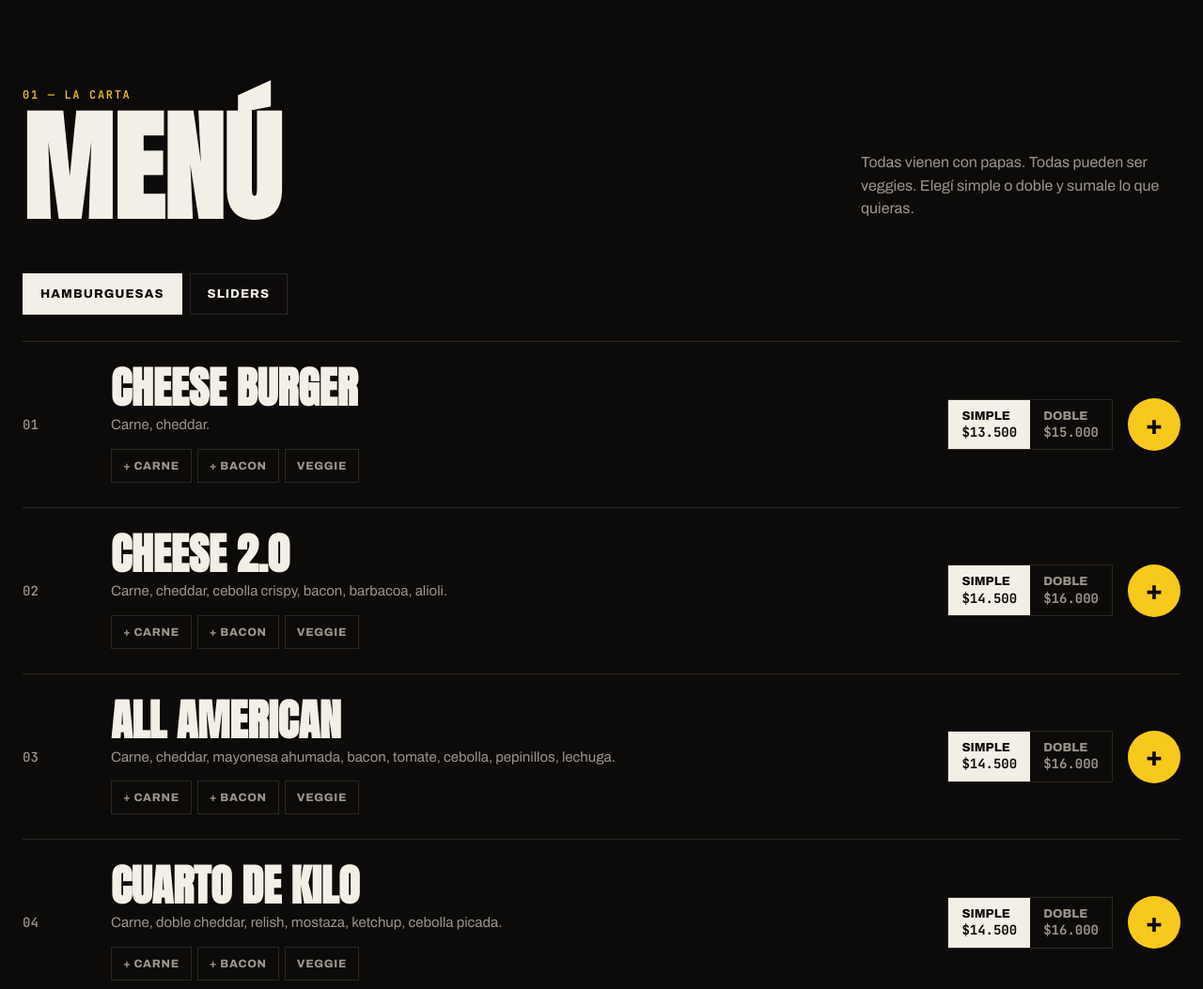
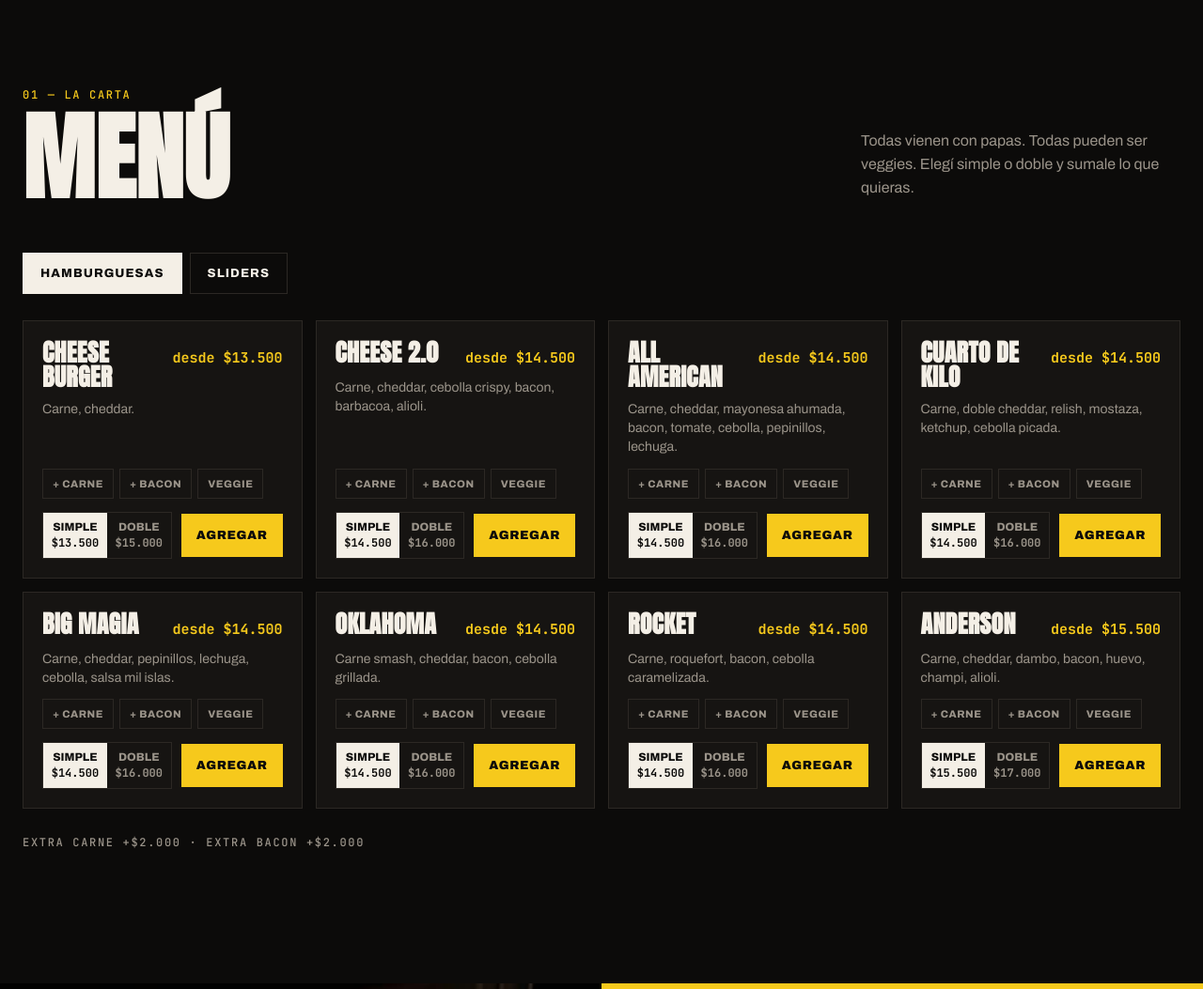
Before and after one commit to Natsura0600/AGENTEDEIA, a website: page flama/public/index.html in a window 1280 px wide. Shown: the part 940-1993 px from the top of the page at 94% size. Drawn offline with Linux system fonts and the light colour scheme.

Commit message:
Flama: menú en tarjetas compactas y bot siempre abierto en la demo
Co-Authored-By: Claude Opus 5.5 <noreply@anthropic.com>
Claude-Session: https://claude.ai/code/session_01WiwM9HeYHwRXnHz4TaEdCb

```diff
--- a/flama/public/index.html
+++ b/flama/public/index.html
@@ -70,7 +70,7 @@ nav.solid{background:#0c0b0aee;backdrop-filter:blur(10px);padding:10px 24px;bord
 /* SECTION HEAD */
 .sec{padding:130px 0}
 .head{display:flex;justify-content:space-between;align-items:flex-end;gap:24px;margin-bottom:56px;flex-wrap:wrap}
-.head h2{font-size:clamp(64px,10vw,150px)}
+.head h2{font-size:clamp(56px,8vw,120px)}
 .head .mono{color:var(--y);display:block;margin-bottom:14px}
 .head p{max-width:340px;color:var(--mut);line-height:1.55;margin:0}
 
@@ -78,24 +78,22 @@ nav.solid{background:#0c0b0aee;backdrop-filter:blur(10px);padding:10px 24px;bord
 .tabs{display:flex;gap:8px;margin-bottom:28px;flex-wrap:wrap}
 .tab{background:transparent;border:1.5px solid var(--line);color:var(--w);padding:10px 18px;font-weight:800;text-transform:uppercase;font-size:13px;letter-spacing:.08em;min-height:44px}
 .tab[aria-selected="true"]{background:var(--w);color:var(--k);border-color:var(--w)}
-.menu{border-top:1.5px solid var(--line)}
-.item{display:grid;grid-template-columns:70px 1fr auto;gap:24px;align-items:center;padding:26px 0;border-bottom:1.5px solid var(--line);position:relative;transition:background .3s}
-.item::before{content:"";position:absolute;inset:0 -24px;background:var(--k2);opacity:0;transition:opacity .3s;z-index:-1}
-.item:hover::before{opacity:1}
-.item .n{font-family:'JetBrains Mono';color:var(--mut);font-size:14px}
-.item h3{font-family:Anton;font-size:clamp(30px,4vw,46px);text-transform:uppercase;margin:0 0 6px;line-height:1;transition:color .2s}
-.item:hover h3{color:var(--y)}
-.item p{margin:0;color:var(--mut);font-size:15px;line-height:1.45}
-.opts{display:flex;gap:6px;margin-top:14px;flex-wrap:wrap}
-.chip{background:transparent;border:1.5px solid var(--line);color:var(--mut);padding:6px 12px;font-size:12px;font-weight:800;text-transform:uppercase;letter-spacing:.06em;min-height:36px;transition:all .15s}
+.menu{display:grid;grid-template-columns:repeat(auto-fill,minmax(280px,1fr));gap:14px}
+.item{display:flex;flex-direction:column;gap:12px;padding:20px;background:var(--k2);border:1.5px solid var(--line);transition:border-color .2s,transform .2s}
+.item:hover{border-color:var(--y);transform:translateY(-3px)}
+.item .top{display:flex;justify-content:space-between;align-items:baseline;gap:10px}
+.item h3{font-family:Anton;font-size:26px;text-transform:uppercase;margin:0;line-height:1;letter-spacing:.01em}
+.item .price{font-family:'JetBrains Mono';font-weight:700;color:var(--y);font-size:15px;white-space:nowrap}
+.item p{margin:0;color:var(--mut);font-size:14px;line-height:1.45;flex:1}
+.opts{display:flex;gap:6px;flex-wrap:wrap}
+.chip{background:transparent;border:1.5px solid var(--line);color:var(--mut);padding:5px 10px;font-size:11px;font-weight:800;text-transform:uppercase;letter-spacing:.05em;min-height:32px}
 .chip[aria-pressed="true"]{border-color:var(--y);color:var(--y)}
-.buy{display:flex;align-items:center;gap:16px}
-.size{display:flex;border:1.5px solid var(--line)}
-.size button{background:transparent;border:0;color:var(--mut);padding:10px 14px;min-height:48px;font-weight:800;font-size:13px;text-transform:uppercase;line-height:1.1;text-align:left}
-.size button small{display:block;font-family:'JetBrains Mono';font-size:14px;color:inherit;letter-spacing:0;margin-top:3px}
+.buy{display:flex;align-items:center;gap:10px;margin-top:2px}
+.size{display:flex;border:1.5px solid var(--line);flex:1}
+.size button{flex:1;background:transparent;border:0;color:var(--mut);padding:8px;min-height:44px;font-weight:800;font-size:12px;text-transform:uppercase}
+.size button small{display:block;font-family:'JetBrains Mono';font-size:12px;margin-top:2px}
 .size button[aria-pressed="true"]{background:var(--w);color:var(--k)}
-.add{width:56px;height:56px;border-radius:50%;border:0;background:var(--y);color:var(--k);font-size:28px;font-weight:900;display:grid;place-items:center;transition:transform .2s}
-.add:hover{transform:rotate(90deg) scale(1.06)}
+.add{flex:none;height:46px;padding:0 16px;border:0;background:var(--y);color:var(--k);font-weight:900;font-size:13px;text-transform:uppercase;letter-spacing:.05em}
 .add.ok{background:#5ad67d}
 .extras-note{margin-top:28px;color:var(--mut)}
 @media(max-width:760px){.item{grid-template-columns:1fr}.item .n{display:none}.buy{justify-content:space-between}}
@@ -314,8 +312,9 @@ function renderMenu() {
   MENU.filter((m) => m[5] === cat).forEach(([id, name, desc, s, d], idx) => {
     let size = "simple"; const ext = new Set(); let veg = false;
     const row = mk("article", "item reveal");
-    row.append(mk("span", "n", String(idx + 1).padStart(2, "0")));
-    const mid = mk("div"); mid.append(mk("h3", null, name), mk("p", null, desc));
+    const top = mk("div", "top"); top.append(mk("h3", null, name), mk("span", "price", "desde " + money(s)));
+    row.append(top, mk("p", null, desc));
+    const mid = row;
     const buy = mk("div", "buy");
     const sz = mk("div", "size"); sz.setAttribute("role", "group"); sz.setAttribute("aria-label", "Tamaño de " + name);
     const sizes = d ? [["simple", s], ["doble", d]] : [["x3", s]];
@@ -334,16 +333,16 @@ function renderMenu() {
       });
       mid.append(op);
     }
-    const add = mk("button", "add", "+"); add.type = "button"; add.setAttribute("aria-label", "Agregar " + name);
+    const add = mk("button", "add", "Agregar"); add.type = "button"; add.setAttribute("aria-label", "Agregar " + name);
     add.onclick = () => {
       const price = (d ? (size === "simple" ? s : d) : s) + ext.size * EXTRA;
       const label = d ? `${name} ${size}${veg ? " veggie" : ""}${ext.size ? " + " + [...ext].map((e) => e.replace("extra-", "")).join(" + ") : ""}` : name;
       const f = cart.find((x) => x.label === label); f ? f.qty++ : cart.push({ label, price, qty: 1 });
-      add.textContent = "✓"; add.classList.add("ok"); setTimeout(() => { add.textContent = "+"; add.classList.remove("ok"); }, 900);
+      add.textContent = "✓ Listo"; add.classList.add("ok"); setTimeout(() => { add.textContent = "Agregar"; add.classList.remove("ok"); }, 900);
       updateCart(true);
     };
     buy.append(sz, add);
-    row.append(mid, buy); list.append(row);
+    row.append(buy); list.append(row);
   });
   observe();
 }
```
Also changed, not shown: flama/lib/agent.js.
